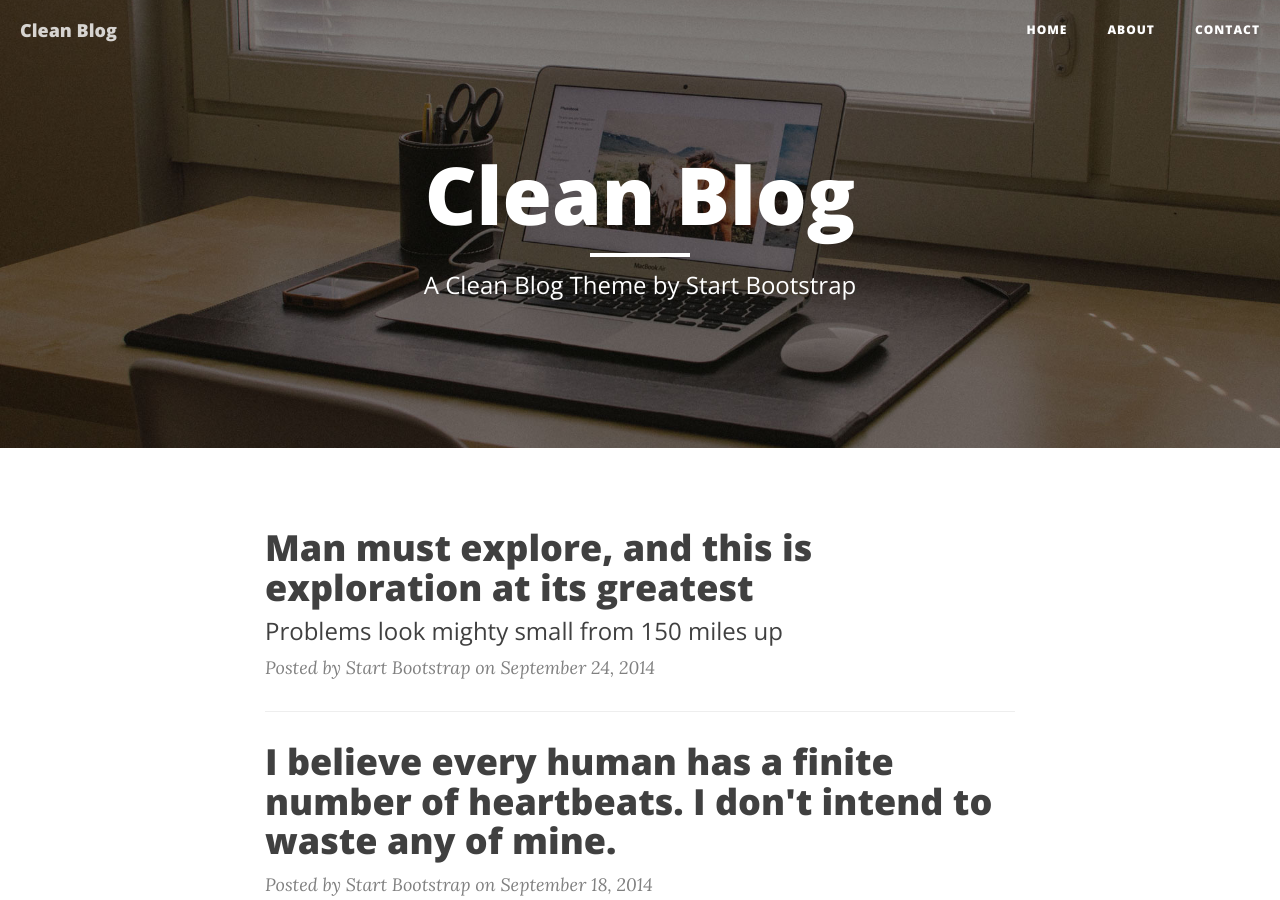
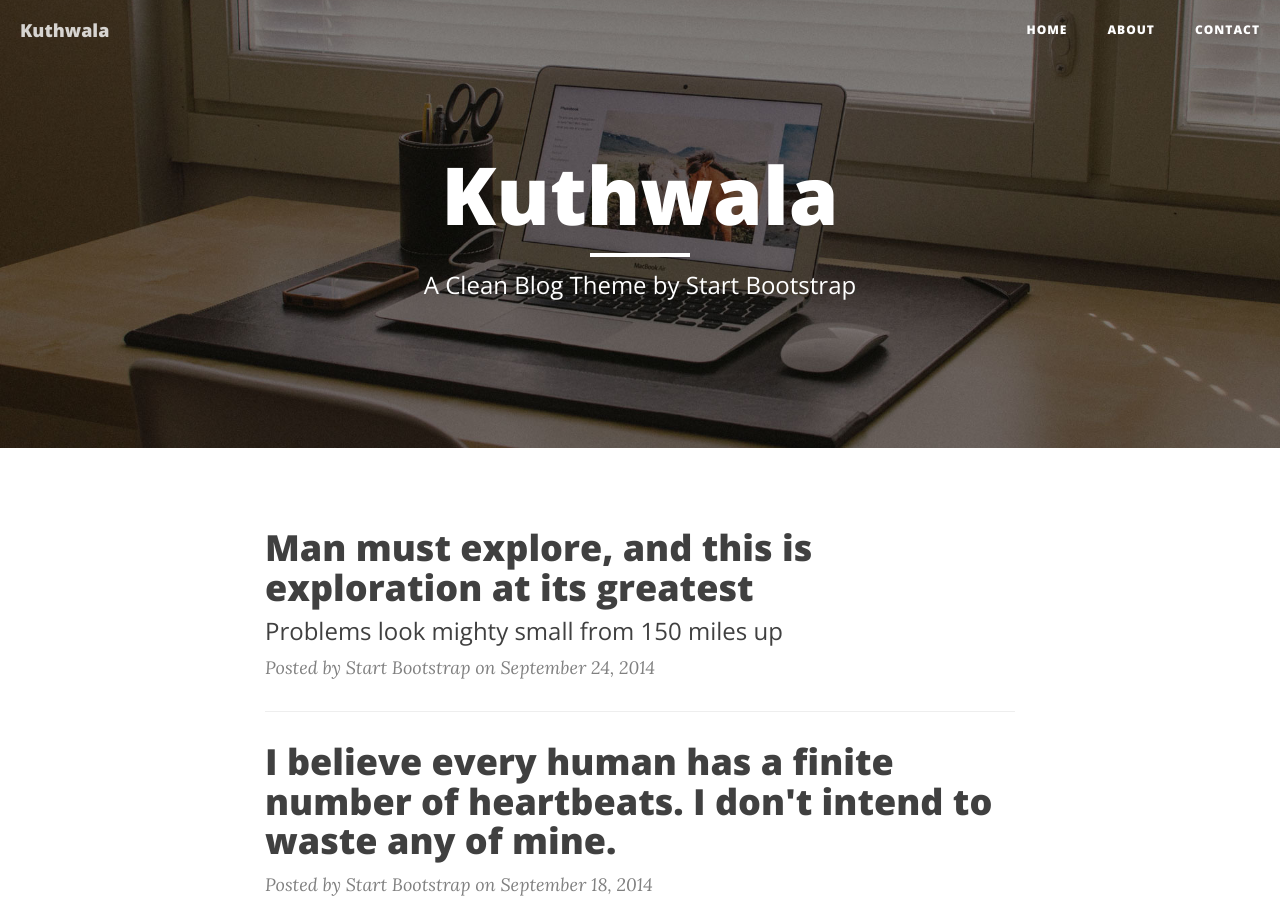
Before and after one commit to ToolboxStudio/ToolboxStudio.github.io, a Jekyll site: the page built from index.html, in a window 1280 px wide and 900 px high. Built offline with Jekyll 4.4.1, drawn with Linux system fonts in a browser that asks for light colours; nearby versions of some CDN libraries; the list of posts is cut into pages by our own code.

Commit message:
Update _config.yml

```diff
--- a/_config.yml
+++ b/_config.yml
@@ -1,5 +1,5 @@
 # Site settings
-title: Clean Blog
+title: Kuthwala
 header-img: img/home-bg.jpg
 email: your-email@yourdomain.com
 copyright_name: Your/Project/Corporate Name
```
